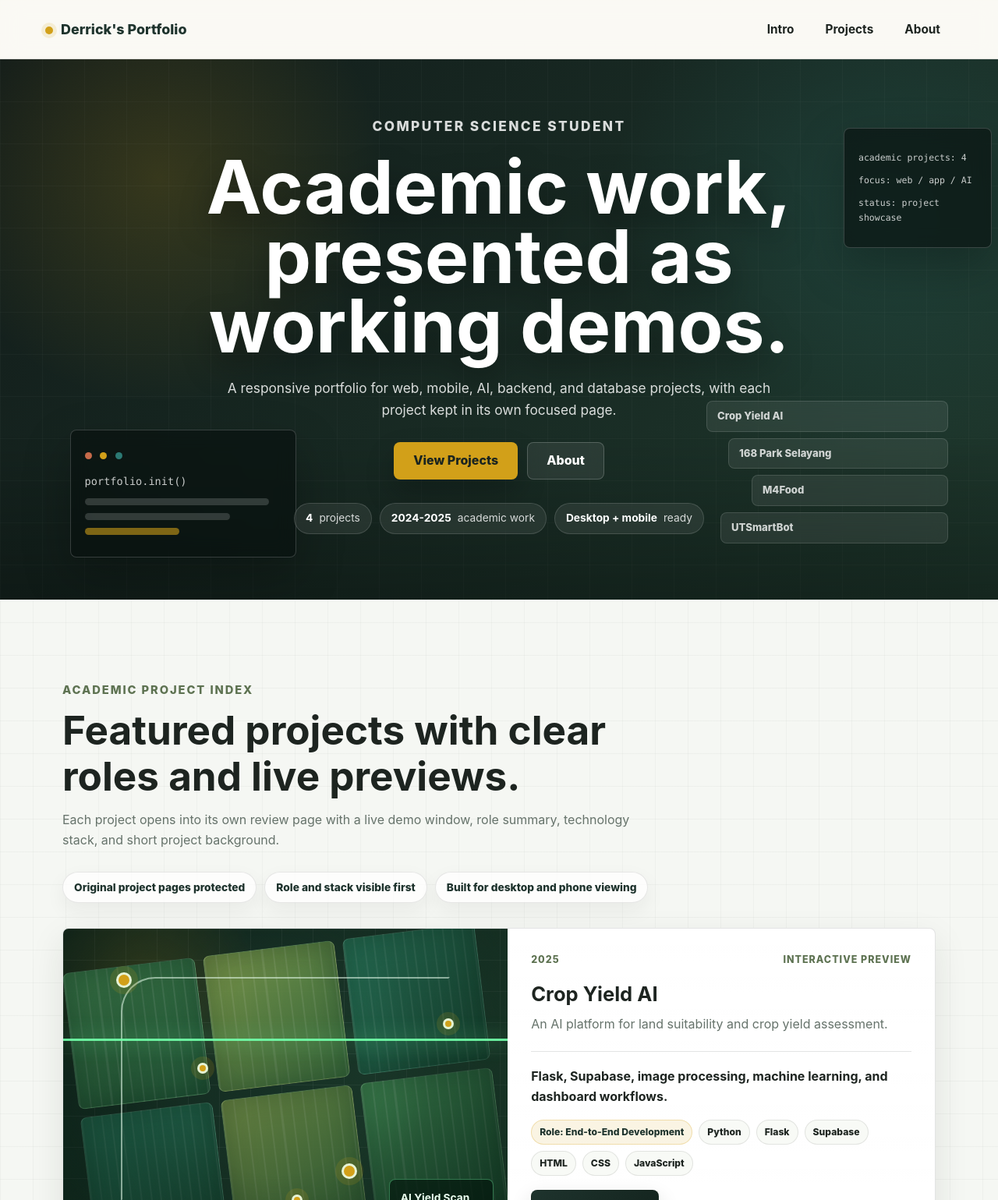
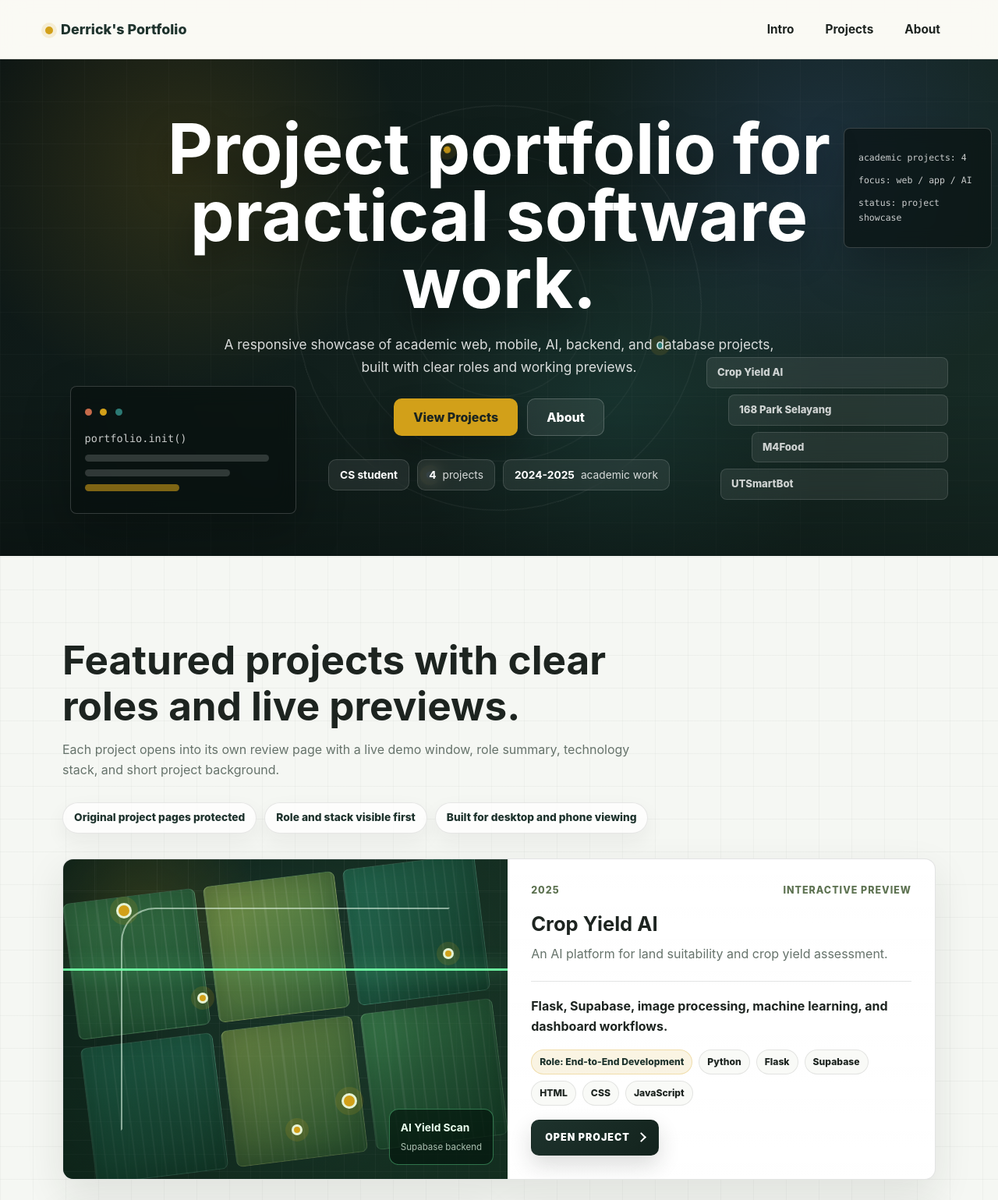
Before and after one commit to Derrick0318/portfolio, a Flask app: page / in a window 1280 px wide. Shown: the top 1539 px of the page at 78% size. Run offline with Flask 3, Linux system fonts and the light colour scheme.

Commit message:
Refine futuristic portfolio UI

```diff
--- a/static/css/portfolio/header.css
+++ b/static/css/portfolio/header.css
@@ -8,7 +8,7 @@
   gap: 20px;
   min-height: 76px;
   padding: 0 clamp(24px, 5vw, 58px);
-  background: rgba(251, 250, 244, 0.88);
+  background: rgba(251, 250, 244, 0.9);
   border-bottom: 1px solid var(--line);
   backdrop-filter: blur(14px);
 }
@@ -50,14 +50,14 @@
   min-height: 42px;
   padding: 0 15px;
   border: 1px solid transparent;
-  border-radius: 8px;
+  border-radius: 10px;
   transition: transform 0.2s ease, color 0.2s ease, background 0.2s ease, border-color 0.2s ease;
 }
 
 .site-nav a:hover,
 .site-nav a:focus-visible {
-  border-color: rgba(210, 160, 25, 0.32);
-  background: rgba(210, 160, 25, 0.13);
+  border-color: rgba(44, 122, 116, 0.22);
+  background: rgba(44, 122, 116, 0.09);
   color: var(--forest-dark);
   transform: translateY(-2px);
   outline: none;
--- a/static/css/portfolio/hero.css
+++ b/static/css/portfolio/hero.css
@@ -7,10 +7,11 @@
   padding: 72px 24px 84px;
   color: #ffffff;
   background:
-    radial-gradient(circle at 16% 22%, rgba(210, 160, 25, 0.18), transparent 24%),
-    radial-gradient(circle at 88% 28%, rgba(44, 122, 116, 0.22), transparent 28%),
-    linear-gradient(135deg, rgba(18, 28, 26, 0.98), rgba(30, 55, 44, 0.96)),
-    linear-gradient(90deg, #121c1a, #2a4739);
+    radial-gradient(circle at 18% 22%, rgba(210, 160, 25, 0.16), transparent 25%),
+    radial-gradient(circle at 82% 20%, rgba(64, 98, 168, 0.22), transparent 27%),
+    radial-gradient(circle at 62% 72%, rgba(44, 122, 116, 0.18), transparent 30%),
+    linear-gradient(135deg, rgba(12, 21, 20, 0.99), rgba(24, 45, 39, 0.98)),
+    #101916;
 }
 
 .hero-grid {
@@ -20,16 +21,64 @@
     linear-gradient(rgba(255, 255, 255, 0.08) 1px, transparent 1px),
     linear-gradient(90deg, rgba(255, 255, 255, 0.08) 1px, transparent 1px);
   background-size: 54px 54px;
-  opacity: 0.34;
+  opacity: 0.28;
 }
 
 .hero-scan {
   position: absolute;
   inset: 0;
-  background:
-    linear-gradient(90deg, transparent, rgba(255, 255, 255, 0.08), transparent);
+  background: linear-gradient(90deg, transparent, rgba(255, 255, 255, 0.06), transparent);
   transform: translateX(-100%);
   animation: heroScan 7s ease-in-out infinite;
+}
+
+.hero-orbit {
+  position: absolute;
+  z-index: 1;
+  width: min(520px, 70vw);
+  aspect-ratio: 1;
+  border: 1px solid rgba(255, 255, 255, 0.08);
+  border-radius: 50%;
+  transform: rotate(-18deg);
+}
+
+.hero-orbit::before,
+.hero-orbit::after {
+  position: absolute;
+  inset: 12%;
+  border: 1px solid rgba(255, 255, 255, 0.06);
+  border-radius: 50%;
+  content: "";
+}
+
+.hero-orbit::after {
+  inset: 28%;
+}
+
+.hero-orbit span {
+  position: absolute;
+  width: 9px;
+  height: 9px;
+  border-radius: 50%;
+  background: var(--gold);
+  box-shadow: 0 0 0 8px rgba(210, 160, 25, 0.12);
+}
+
+.hero-orbit span:nth-child(1) {
+  top: 8%;
+  left: 49%;
+}
+
+.hero-orbit span:nth-child(2) {
+  right: 14%;
+  bottom: 28%;
+  background: var(--teal);
+}
+
+.hero-orbit span:nth-child(3) {
+  bottom: 15%;
+  left: 20%;
+  background: var(--blue);
 }
 
 .hero::after {
@@ -43,24 +92,15 @@
 .hero-content {
   position: relative;
   z-index: 3;
-  width: min(840px, 100%);
+  width: min(860px, 100%);
   text-align: center;
-}
-
-.eyebrow {
-  margin-bottom: 18px;
-  color: var(--gold);
-  font-size: 0.86rem;
-  font-weight: 800;
-  letter-spacing: 0.14em;
-  text-transform: uppercase;
 }
 
 .hero h1 {
   margin-bottom: 22px;
   color: #ffffff;
-  font-size: clamp(3.1rem, 7.4vw, 6.7rem);
-  line-height: 0.94;
+  font-size: clamp(3.2rem, 7vw, 6.2rem);
+  line-height: 0.96;
   letter-spacing: 0;
   text-shadow: 0 18px 42px rgba(0, 0, 0, 0.38);
 }
@@ -88,7 +128,7 @@
   justify-content: center;
   min-height: 48px;
   padding: 0 24px;
-  border-radius: 8px;
+  border-radius: 10px;
   border: 1px solid transparent;
   font-weight: 800;
   transition: transform 0.2s ease, background 0.2s ease, border-color 0.2s ease;
@@ -133,8 +173,8 @@
   min-height: 40px;
   padding: 0 14px;
   border: 1px solid rgba(255, 255, 255, 0.14);
-  border-radius: 999px;
-  background: rgba(255, 255, 255, 0.08);
+  border-radius: 10px;
+  background: rgba(255, 255, 255, 0.075);
   color: rgba(255, 255, 255, 0.82);
   font-size: 0.86rem;
   backdrop-filter: blur(10px);
--- a/static/css/portfolio/projects.css
+++ b/static/css/portfolio/projects.css
@@ -38,11 +38,11 @@
   overflow: hidden;
   min-height: 460px;
   border: 1px solid var(--line);
-  border-radius: 8px;
+  border-radius: 14px;
   background:
     linear-gradient(180deg, rgba(255, 255, 255, 0.96), #ffffff),
     var(--surface);
-  box-shadow: 0 16px 44px rgba(29, 36, 32, 0.1);
+  box-shadow: 0 18px 50px rgba(29, 36, 32, 0.1);
   transition: transform 0.24s ease, box-shadow 0.24s ease, border-color 0.24s ease;
 }
 
@@ -87,6 +87,18 @@
   background:
     linear-gradient(135deg, rgba(93, 114, 81, 0.16), rgba(44, 122, 116, 0.16)),
     #e9ede6;
+}
+
+.project-visual::after {
+  position: absolute;
+  inset: 0;
+  content: "";
+  background:
+    linear-gradient(rgba(255, 255, 255, 0.1) 1px, transparent 1px),
+    linear-gradient(90deg, rgba(255, 255, 255, 0.08) 1px, transparent 1px);
+  background-size: 42px 42px;
+  opacity: 0.22;
+  pointer-events: none;
 }
 
 .project-card:first-child .project-visual {
@@ -157,7 +169,7 @@
   width: min(420px, 84%);
   height: 154px;
   padding: 14px;
-  border-radius: 8px;
+  border-radius: 14px;
   background: rgba(255, 255, 255, 0.32);
   box-shadow: 0 22px 45px rgba(31, 54, 122, 0.22);
   backdrop-filter: blur(10px);
@@ -170,7 +182,7 @@
 
 .chat-sidebar,
 .chat-panel {
-  border-radius: 8px;
+  border-radius: 12px;
   background: rgba(255, 255, 255, 0.72);
 }
 
@@ -247,7 +259,7 @@
   inset: 18px auto auto 50%;
   width: 210px;
   height: 150px;
-  border-radius: 8px;
+  border-radius: 12px;
   transform: translateX(-50%);
 }
 
@@ -255,7 +267,7 @@
   width: 92px;
   height: 82px;
   border: 5px solid #fffaf0;
-  border-radius: 8px;
+  border-radius: 12px;
 }
 
 .food-thumb.one {
@@ -441,7 +453,7 @@
   gap: 4px;
   padding: 12px 14px;
   border: 1px solid rgba(113, 255, 169, 0.38);
-  border-radius: 8px;
+  border-radius: 12px;
   background: rgba(5, 24, 14, 0.72);
   color: #eaffef;
 }
@@ -564,7 +576,7 @@
   padding: 0 10px;
   border: 1px solid rgba(29, 36, 32, 0.1);
   border-radius: 999px;
-  background: #f8faf6;
+  background: rgba(248, 250, 246, 0.86);
   color: var(--ink);
   font-size: 0.76rem;
   font-weight: 800;
@@ -584,7 +596,7 @@
   min-height: 46px;
   padding: 0 17px;
   border: 1px solid rgba(29, 36, 32, 0.14);
-  border-radius: 8px;
+  border-radius: 10px;
   background:
     linear-gradient(135deg, var(--forest-dark), #13231d);
   color: #ffffff;
--- a/templates/portfolio/_hero.html
+++ b/templates/portfolio/_hero.html
@@ -1,6 +1,11 @@
 <section class="hero" id="intro">
   <div class="hero-grid" aria-hidden="true"></div>
   <div class="hero-scan" aria-hidden="true"></div>
+  <div class="hero-orbit" aria-hidden="true">
+    <span></span>
+    <span></span>
+    <span></span>
+  </div>
   <div class="hero-console hero-console-one" aria-hidden="true">
     <span class="console-dot"></span>
     <span class="console-dot"></span>
@@ -23,20 +28,19 @@
   </div>
 
   <div class="hero-content">
-    <p class="eyebrow">Computer Science Student</p>
-    <h1>Academic work, presented as working demos.</h1>
+    <h1>Project portfolio for practical software work.</h1>
     <p>
-      A responsive portfolio for web, mobile, AI, backend, and database
-      projects, with each project kept in its own focused page.
+      A responsive showcase of academic web, mobile, AI, backend, and database
+      projects, built with clear roles and working previews.
     </p>
     <div class="hero-actions">
       <a class="primary-action" href="#projects">View Projects</a>
       <a class="secondary-action" href="#about">About</a>
     </div>
     <div class="hero-highlights" aria-label="Portfolio highlights">
+      <span><strong>CS student</strong></span>
       <span><strong>4</strong> projects</span>
       <span><strong>2024-2025</strong> academic work</span>
-      <span><strong>Desktop + mobile</strong> ready</span>
     </div>
   </div>
 </section>
--- a/templates/portfolio/_projects.html
+++ b/templates/portfolio/_projects.html
@@ -1,7 +1,6 @@
 <section class="section" id="projects">
   <div class="section-inner">
     <div class="section-heading">
-      <p class="section-kicker project-index-kicker">Academic Project Index</p>
       <h2>Featured projects with clear roles and live previews.</h2>
       <p>
         Each project opens into its own review page with a live demo window,
```
